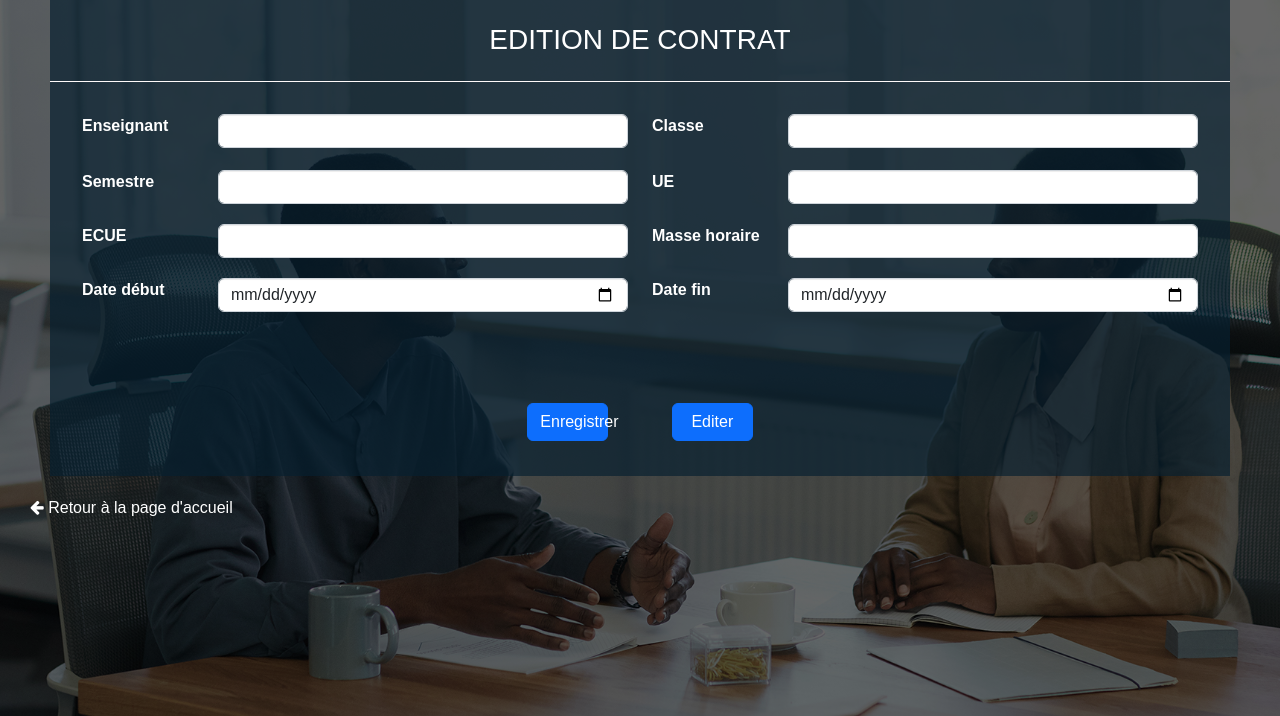
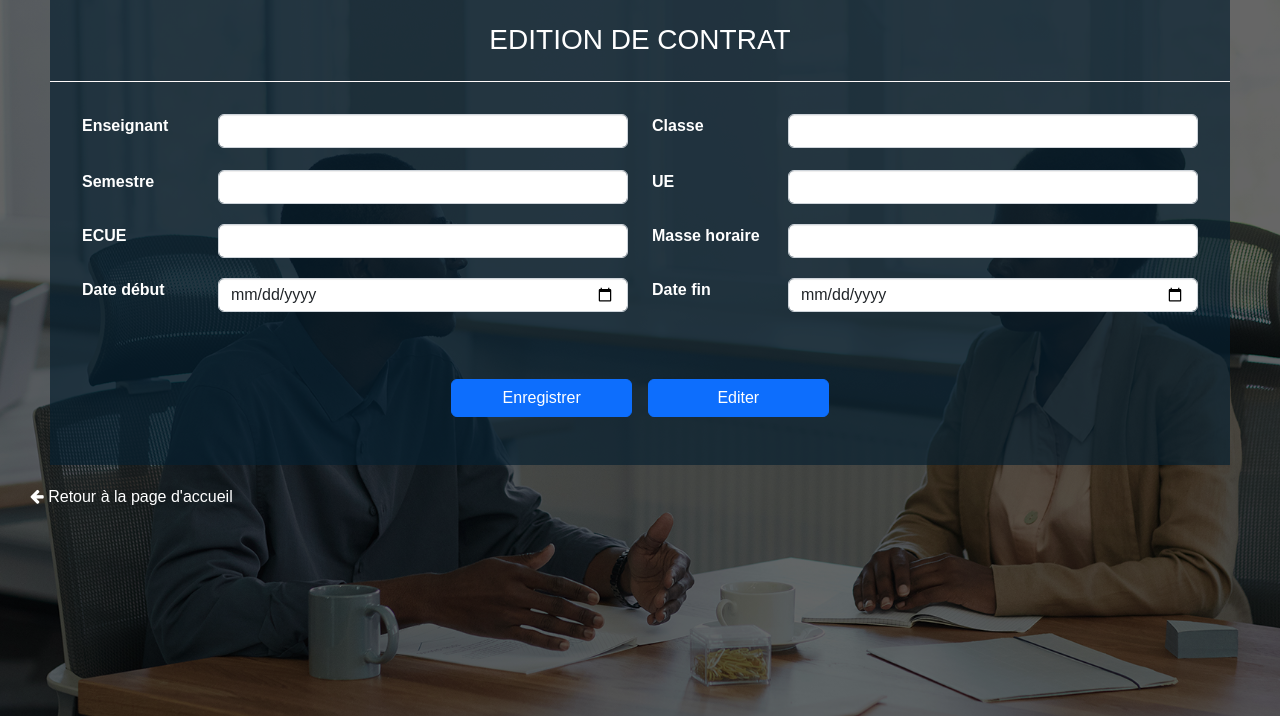
Before and after one commit to EmmanuelNoel/pgpeneam, a PHP site: page /contrat.php in a window 1280 px wide. Shown: the part 51-767 px from the top of the page. Run offline with PHP 8.4, Linux system fonts and the light colour scheme; lists and menus that the app fills with data are empty; some libraries are stand-ins or nearby versions.

Commit message:
01/12/2022

```diff
--- a/contrat.php
+++ b/contrat.php
@@ -141,24 +141,19 @@ Smartphone Compatible web template, free webdesigns for Nokia, Samsung, LG, Sony
 
             </section>
 
-            <div class="row">
-                <div class="col-lg-6">
+            <div class="row" style="display: flex; justify-content: center; " >
 
-                    <p>
-                        <a class="btn btn-primary btn-md full-width pop-login" data-bs-toggle="collapse" href="#" target="blank" role="button" aria-expanded="false" aria-controls="collapseExample">
-                            Enregistrer
-                        </a>
-                    </p>
-                </div>
 
-                <div class="col-6">
-                    <p>
-                        <a class="btn btn-primary btn-md full-width pop-login" data-bs-toggle="collapse" href="contratexte.php" target="blank" role="button" aria-expanded="false" aria-controls="collapseExample">
+                    <button class="btn btn-primary btn-md full-width pop-login tex" data-bs-toggle="collapse" href="contratexte.php" target="blank" role="button" aria-expanded="false" aria-controls="collapseExample">
+                        Enregistrer
+</button>
+           <button class="ms-3 btn btn-primary btn-md full-width pop-login" data-bs-toggle="collapse" href="contratexte.php" target="blank" role="button" aria-expanded="false" aria-controls="collapseExample">
                             Editer
-                        </a>
-                    </p>
-                </div>
+    </button>
+
+
             </div>
+            <br><br>
             </div>
 
         </section>
--- a/tablens.php
+++ b/tablens.php
@@ -1,6 +1,6 @@
 <?php
 include('connexionDB.php');
-$enseignant=$bdd->query('SELECT agent.matricule as matricule,agent.nom as nom,agent.prenom as prenom,role.nom as role FROM agent,role WHERE role.id = agent.role_id');
+$enseignant=$bdd->query('SELECT agent.matricule as matricule,agent.nom as nom,agent.prenom as prenom,role.nom as role FROM agent,role WHERE role.id = agent.role_id and categorie_id = 1');
 
 
 ?>
```
